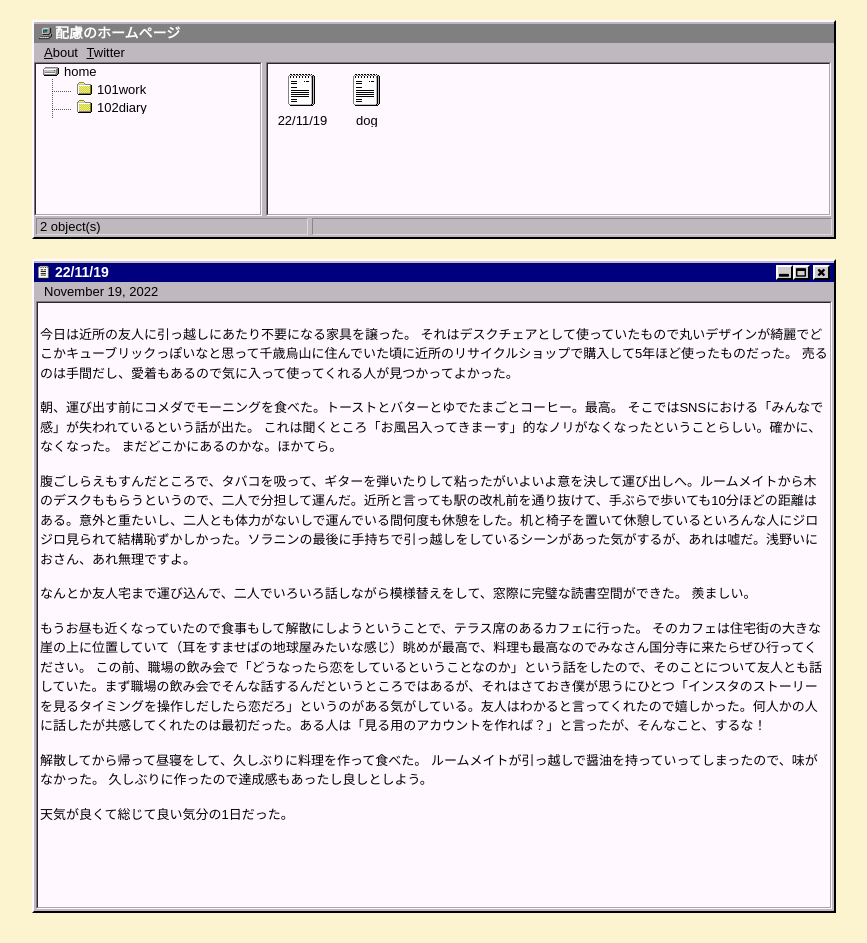
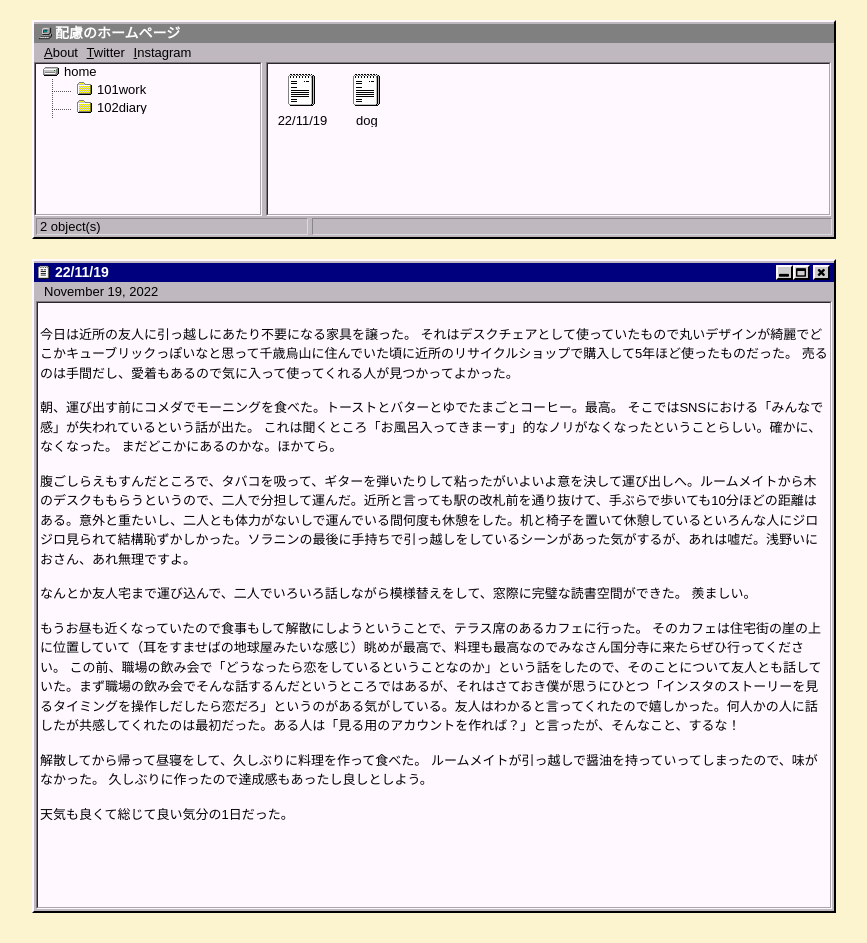
Before and after one commit to hairyo/hairyo.github.io, a Jekyll site: the page built from _posts/2022-11-19-nikki_221119.md, in a window 1280 px wide. Shown: the whole page, without its empty margins (206-1073 px from the left). Built offline with Jekyll 4.4.1, drawn with Linux system fonts in a browser that asks for light colours.

Commit message:
[add] Instagram link

```diff
--- a/_includes/topbar.html
+++ b/_includes/topbar.html
@@ -1,4 +1,5 @@
 <ul class="topbar">
 	<a href="/me"><li><u>A</u>bout</li></a>
 	<a href="https://twitter.com/hairyomizzy" target="_blank"><li><u>T</u>witter</li></a>
+	<a href="https://www.instagram.com/hairyomizzy" target="_blank"><li><u>I</u>nstagram</li></a>
 </ul>
--- a/_posts/2022-11-19-nikki_221119.md
+++ b/_posts/2022-11-19-nikki_221119.md
@@ -19,11 +19,11 @@ tags: 102diary
 羨ましい。
 
 もうお昼も近くなっていたので食事もして解散にしようということで、テラス席のあるカフェに行った。
-そのカフェは住宅街の大きな崖の上に位置していて（耳をすませばの地球屋みたいな感じ）眺めが最高で、料理も最高なのでみなさん国分寺に来たらぜひ行ってください。
+そのカフェは住宅街の崖の上に位置していて（耳をすませばの地球屋みたいな感じ）眺めが最高で、料理も最高なのでみなさん国分寺に来たらぜひ行ってください。
 この前、職場の飲み会で「どうなったら恋をしているということなのか」という話をしたので、そのことについて友人とも話していた。まず職場の飲み会でそんな話するんだというところではあるが、それはさておき僕が思うにひとつ「インスタのストーリーを見るタイミングを操作しだしたら恋だろ」というのがある気がしている。友人はわかると言ってくれたので嬉しかった。何人かの人に話したが共感してくれたのは最初だった。ある人は「見る用のアカウントを作れば？」と言ったが、そんなこと、するな！
 
 解散してから帰って昼寝をして、久しぶりに料理を作って食べた。
 ルームメイトが引っ越しで醤油を持っていってしまったので、味がなかった。
 久しぶりに作ったので達成感もあったし良しとしよう。
 
-天気が良くて総じて良い気分の1日だった。
+天気も良くて総じて良い気分の1日だった。
```
